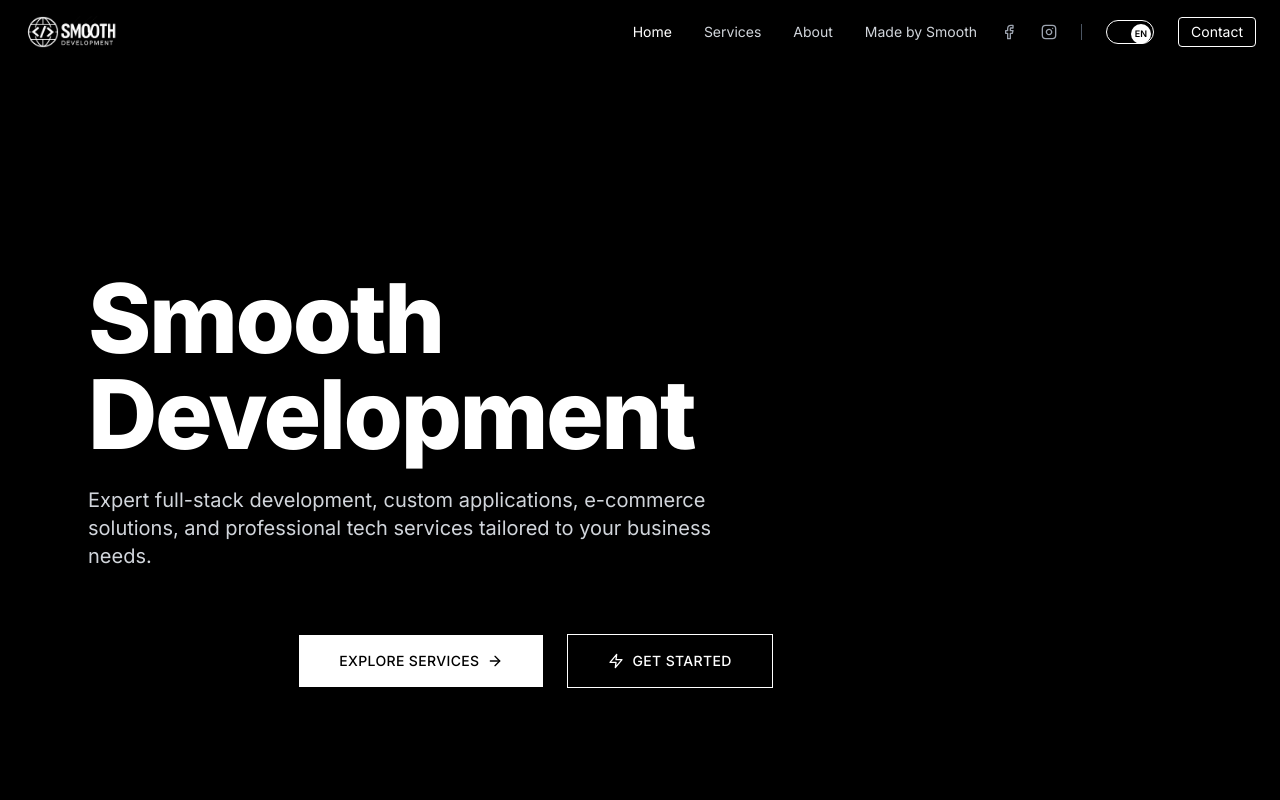
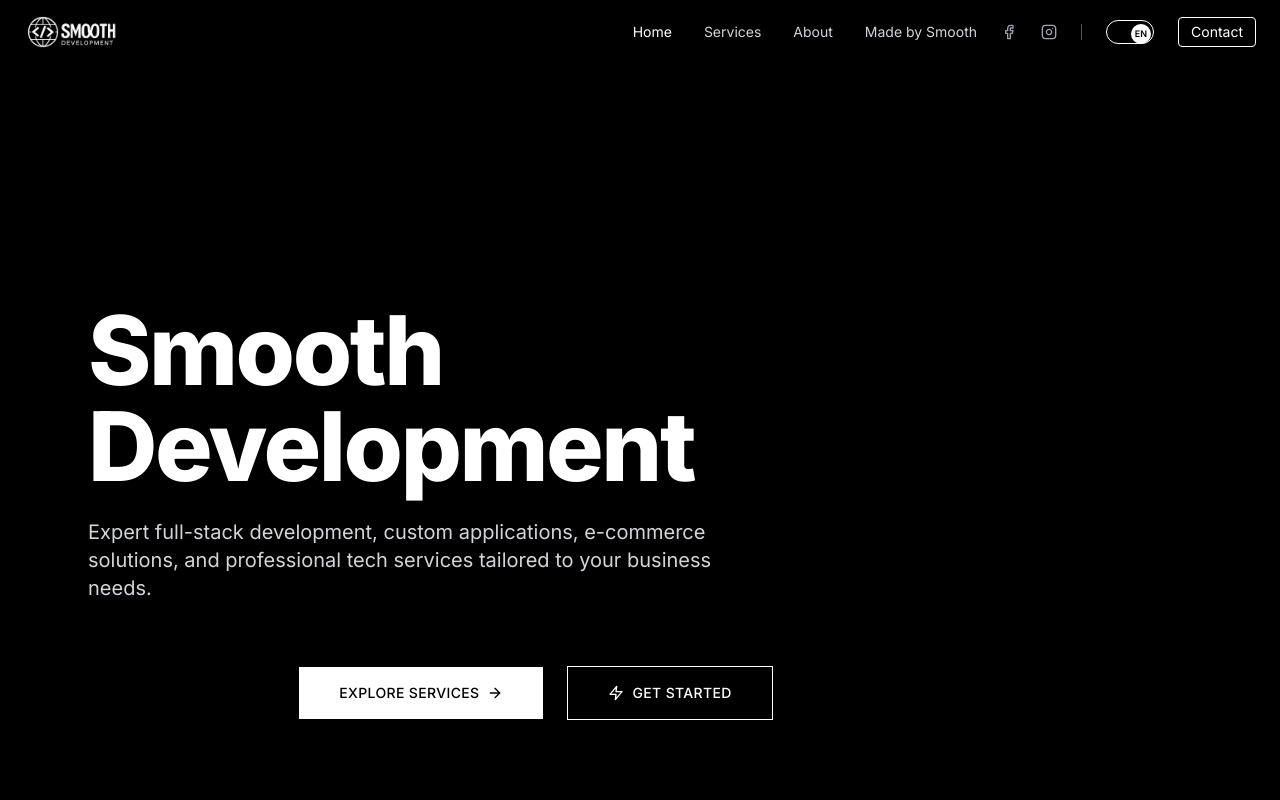
Before and after one commit to MarekSmooth/Smooth-dev, a React (Vite) app: page / in a window 1280 px wide. Shown: the top 800 px of the page. Built offline with nearby package versions, Linux system fonts and the light colour scheme.

Commit message:
Move hero content lower on the page

```diff
--- a/src/components/Hero.tsx
+++ b/src/components/Hero.tsx
@@ -7,7 +7,7 @@ const Hero: React.FC = () => {
   const { t } = useLanguage();
 
   return (
-    <section className="min-h-screen flex items-end bg-black pt-16 pb-24">
+    <section className="min-h-screen flex items-end bg-black pt-16 pb-16">
       <div className="max-w-6xl mx-auto px-6 w-full">
         <div className="max-w-4xl">
           {/* Main Heading */}
```
